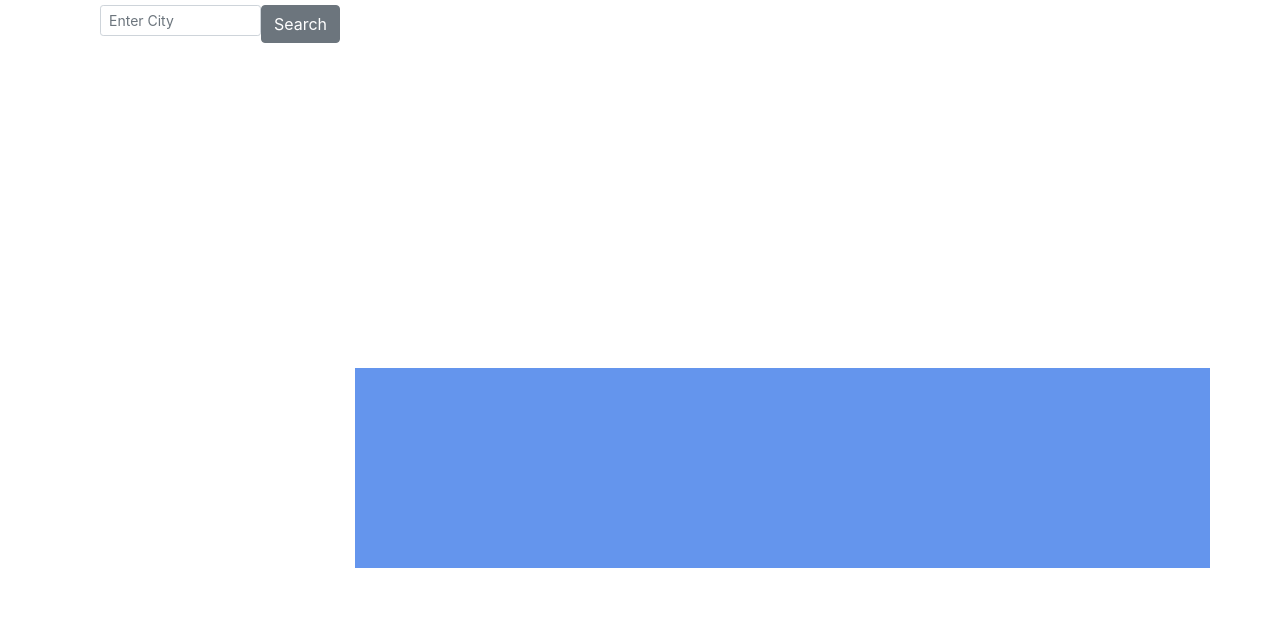
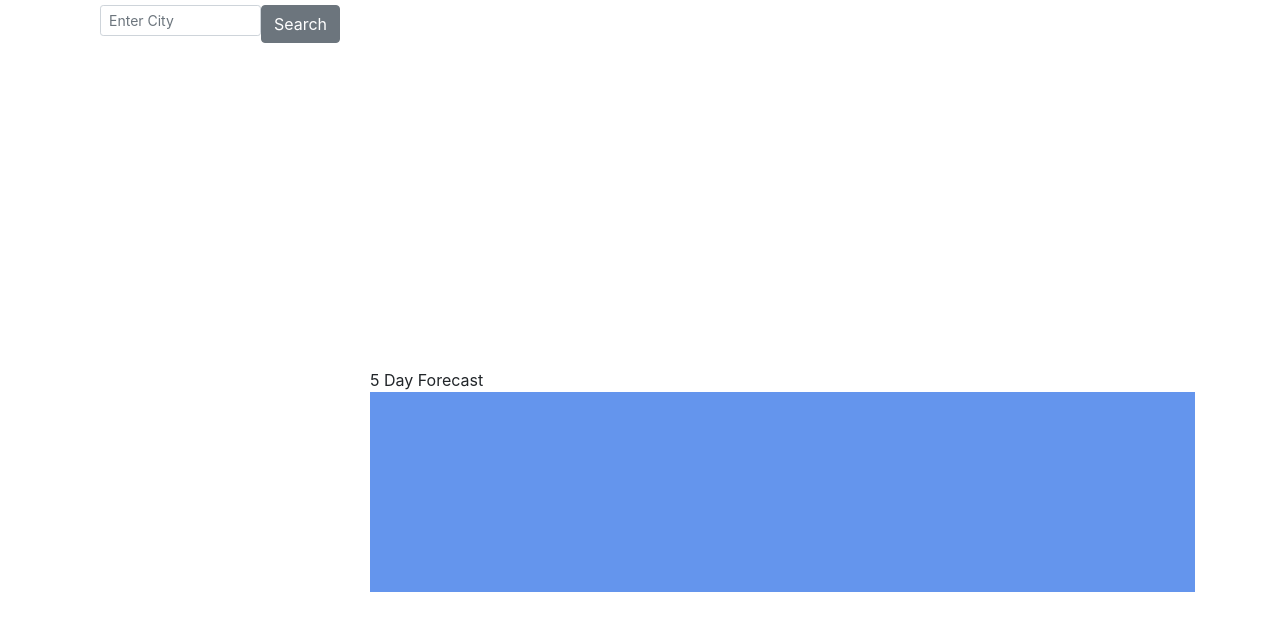
Before and after one commit to FSGeoff/weather-dashboard, a plain HTML site: page index.html in a window 1280 px wide. Shown: the part 132-762 px from the top of the page. Drawn offline with nearby package versions, Linux system fonts and the light colour scheme.

Commit message:
added 5 day Header

```diff
--- a/index.html
+++ b/index.html
@@ -85,7 +85,10 @@
 			<div class="row">
 				<!-- 5 Day Forecast goes here  -->
 				<div class="col-md-3"></div>
-				<div class="col-md-9" id="five-day"></div>
+				<div class="col-md-9">
+					5 Day Forecast
+					<div id="five-day"></div>
+				</div>
 			</div>
 		</div>
 	</body>
```
